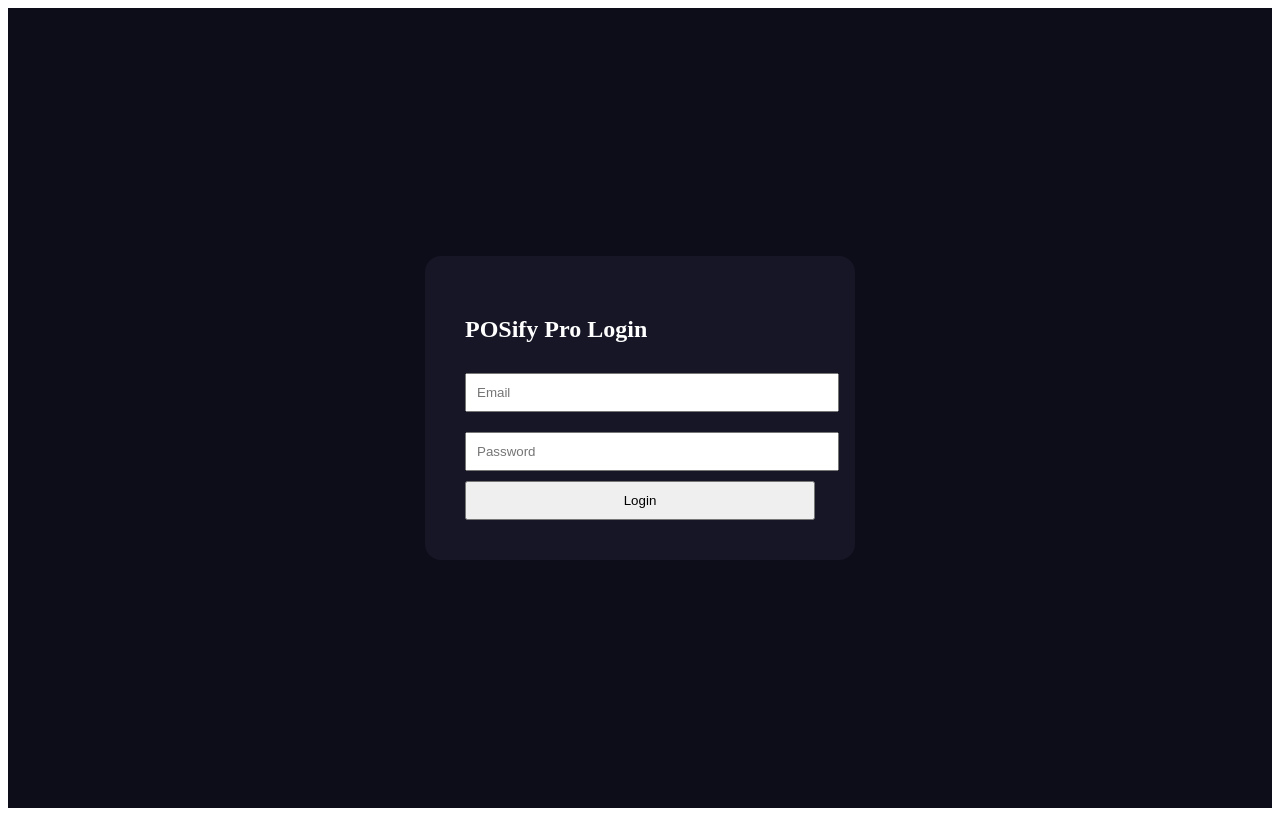
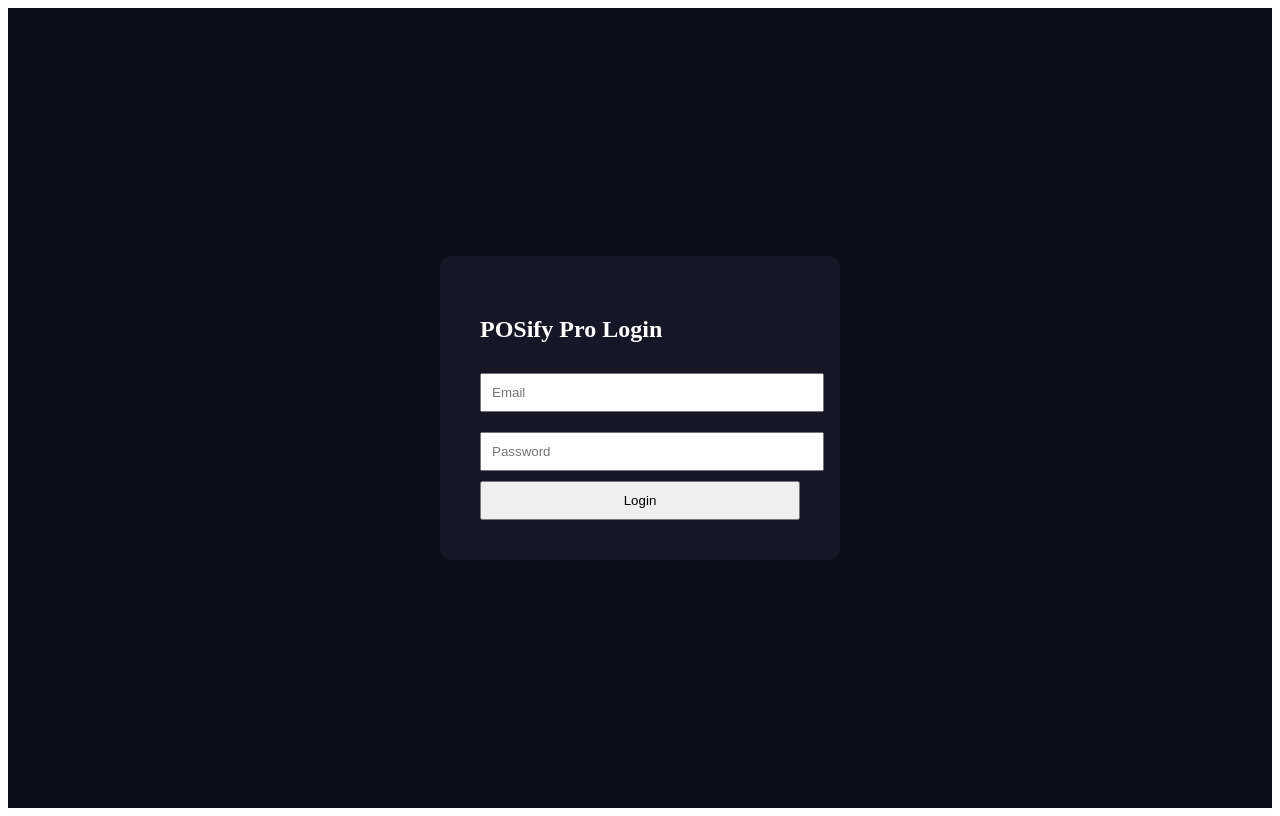
Before and after one commit to kibet23-ally/POSify, a React (Vite) app: page / in a window 1280 px wide. Built offline with nearby package versions, Linux system fonts and the light colour scheme.

Commit message:
Update App.jsx

```diff
--- a/src/App.jsx
+++ b/src/App.jsx
@@ -1,16 +1,8 @@
 import { useState, useEffect } from "react";
-import { createClient } from "@supabase/supabase-js";
+import { supabase } from "./lib/supabase";
 
 /* =========================
-   SUPABASE CLIENT (CONNECTED)
-========================= */
-const supabase = createClient(
-  "https://gdthbnguukmppdcschbm.supabase.co",
-  "eyJhbGciOiJIUzI1NiIsInR5cCI6IkpXVCJ9.eyJpc3MiOiJzdXBhYmFzZSIsInJlZiI6ImdkdGhibmd1dWttcHBkY3NjaGJtIiwicm9sZSI6ImFub24iLCJpYXQiOjE3ODAyNTg2NjUsImV4cCI6MjA5NTgzNDY2NX0.hbJ8taIU8f55XkgW4mrf-0g6fCKvz6kSFm063BKpEH8"
-);
-
-/* =========================
-   SIDEBAR (SAAS STRUCTURE)
+   SIDEBAR
 ========================= */
 const Sidebar = ({ view, setView, user }) => {
   const menu = [
@@ -21,37 +13,26 @@ const Sidebar = ({ view, setView, user }) => {
     { id: "orders", label: "Orders" },
     { id: "branches", label: "Branches" },
     { id: "employees", label: "Employees" },
-    { id: "reports", label: "Reports" }, // replaced Insights Center
+    { id: "reports", label: "Reports" }, // SaaS analytics module
     { id: "licensing", label: "Licensing" },
-    { id: "settings", label: "Settings" },
+    { id: "settings", label: "Settings" }
   ];
 
   return (
-    <div
-      style={{
-        width: "240px",
-        height: "100vh",
-        background: "#161627",
-        color: "#fff",
-        padding: "20px",
-      }}
-    >
+    <div style={styles.sidebar}>
       <h2>🛍️ POSify Pro</h2>
 
       <p style={{ fontSize: "12px", opacity: 0.6 }}>
         {user?.role} • SaaS Mode
       </p>
 
-      {menu.map((item) => (
+      {menu.map(item => (
         <div
           key={item.id}
           onClick={() => setView(item.id)}
           style={{
-            padding: "10px",
-            margin: "6px 0",
-            cursor: "pointer",
-            borderRadius: "8px",
-            background: view === item.id ? "#6C63FF" : "transparent",
+            ...styles.menuItem,
+            background: view === item.id ? "#6C63FF" : "transparent"
           }}
         >
           {item.label}
@@ -64,18 +45,16 @@ const Sidebar = ({ view, setView, user }) => {
 /* =========================
    DASHBOARD
 ========================= */
-const Dashboard = ({ user }) => {
-  return (
+const Dashboard = ({ user }) => (
   <div>
     <h2>Dashboard</h2>
     <p>Welcome to POSify Pro SaaS System</p>
     <p>User Role: {user?.role}</p>
   </div>
 );
-};
 
 /* =========================
-   POINT OF SALE
+   POS
 ========================= */
 const POS = ({ user }) => {
   const createSale = async () => {
@@ -85,15 +64,12 @@ const POS = ({ user }) => {
       {
         organization_id: user.organization_id,
         branch_id: user.branch_id || null,
-        total: amount,
-      },
+        total: amount
+      }
     ]);
 
-    if (error) {
-      alert(error.message);
-    } else {
-      alert("Sale recorded successfully");
-    }
+    if (error) alert(error.message);
+    else alert("Sale recorded successfully");
   };
 
   return (
@@ -111,7 +87,7 @@ const Reports = ({ user }) => {
   const [sales, setSales] = useState([]);
 
   useEffect(() => {
-    const loadSales = async () => {
+    const load = async () => {
       const { data } = await supabase
         .from("sales")
         .select("*")
@@ -120,10 +96,10 @@ const Reports = ({ user }) => {
       setSales(data || []);
     };
 
-    loadSales();
+    load();
   }, [user]);
 
-  const total = sales.reduce((sum, s) => sum + (s.total || 0), 0);
+  const total = sales.reduce((a, b) => a + (b.total || 0), 0);
 
   return (
     <div>
@@ -135,36 +111,30 @@ const Reports = ({ user }) => {
 };
 
 /* =========================
-   LOGIN (SAAS + LICENSE CHECK)
+   LOGIN + LICENSE CHECK
 ========================= */
 const Login = ({ setUser }) => {
   const [email, setEmail] = useState("");
   const [password, setPassword] = useState("");
 
-  const handleLogin = async () => {
-    /* AUTH */
+  const login = async () => {
     const { data, error } = await supabase.auth.signInWithPassword({
       email,
-      password,
+      password
     });
 
     if (error) return alert(error.message);
 
     const authUser = data.user;
 
-    /* PROFILE */
     const { data: profile } = await supabase
       .from("profiles")
       .select("*")
       .eq("id", authUser.id)
       .single();
 
-    if (!profile) {
-      alert("No profile found");
-      return;
-    }
+    if (!profile) return alert("Profile not found");
 
-    /* LICENSE CHECK (ONE-TIME PAYMENT MODEL) */
     const { data: license } = await supabase
       .from("licenses")
       .select("*")
@@ -180,42 +150,26 @@ const Login = ({ setUser }) => {
   };
 
   return (
-    <div
-      style={{
-        height: "100vh",
-        display: "flex",
-        alignItems: "center",
-        justifyContent: "center",
-        background: "#0D0D1A",
-        color: "#fff",
-      }}
-    >
-      <div
-        style={{
-          padding: "40px",
-          background: "#161627",
-          borderRadius: "16px",
-          width: "350px",
-        }}
-      >
+    <div style={styles.login}>
+      <div style={styles.loginBox}>
         <h2>POSify Pro Login</h2>
 
         <input
           placeholder="Email"
           value={email}
-          onChange={(e) => setEmail(e.target.value)}
-          style={{ width: "100%", padding: "10px", margin: "10px 0" }}
+          onChange={e => setEmail(e.target.value)}
+          style={styles.input}
         />
 
         <input
+          type="password"
           placeholder="Password"
-          type="password"
           value={password}
-          onChange={(e) => setPassword(e.target.value)}
-          style={{ width: "100%", padding: "10px", margin: "10px 0" }}
+          onChange={e => setPassword(e.target.value)}
+          style={styles.input}
         />
 
-        <button onClick={handleLogin} style={{ width: "100%", padding: "10px" }}>
+        <button onClick={login} style={styles.button}>
           Login
         </button>
       </div>
@@ -224,7 +178,7 @@ const Login = ({ setUser }) => {
 };
 
 /* =========================
-   MAIN APP (SAAS CORE)
+   MAIN APP
 ========================= */
 export default function App() {
   const [user, setUser] = useState(null);
@@ -246,9 +200,63 @@ export default function App() {
   if (!user) return <Login setUser={setUser} />;
 
   return (
-    <div style={{ display: "flex" }}>
+    <div style={styles.app}>
       <Sidebar view={view} setView={setView} user={user} />
-      <div style={{ flex: 1, padding: "20px" }}>{renderView()}</div>
+      <div style={styles.content}>{renderView()}</div>
     </div>
   );
 }
+
+/* =========================
+   STYLES
+========================= */
+const styles = {
+  app: { display: "flex", height: "100vh" },
+
+  sidebar: {
+    width: "240px",
+    background: "#161627",
+    color: "#fff",
+    padding: "20px"
+  },
+
+  menuItem: {
+    padding: "10px",
+    margin: "6px 0",
+    cursor: "pointer",
+    borderRadius: "8px"
+  },
+
+  content: {
+    flex: 1,
+    padding: "20px"
+  },
+
+  login: {
+    height: "100vh",
+    display: "flex",
+    justifyContent: "center",
+    alignItems: "center",
+    background: "#0D0D1A"
+  },
+
+  loginBox: {
+    background: "#161627",
+    padding: "40px",
+    borderRadius: "12px",
+    width: "320px",
+    color: "#fff"
+  },
+
+  input: {
+    width: "100%",
+    padding: "10px",
+    margin: "10px 0"
+  },
+
+  button: {
+    width: "100%",
+    padding: "10px",
+    cursor: "pointer"
+  }
+};
```
Lines whose indentation alone changed are shown as unchanged.
